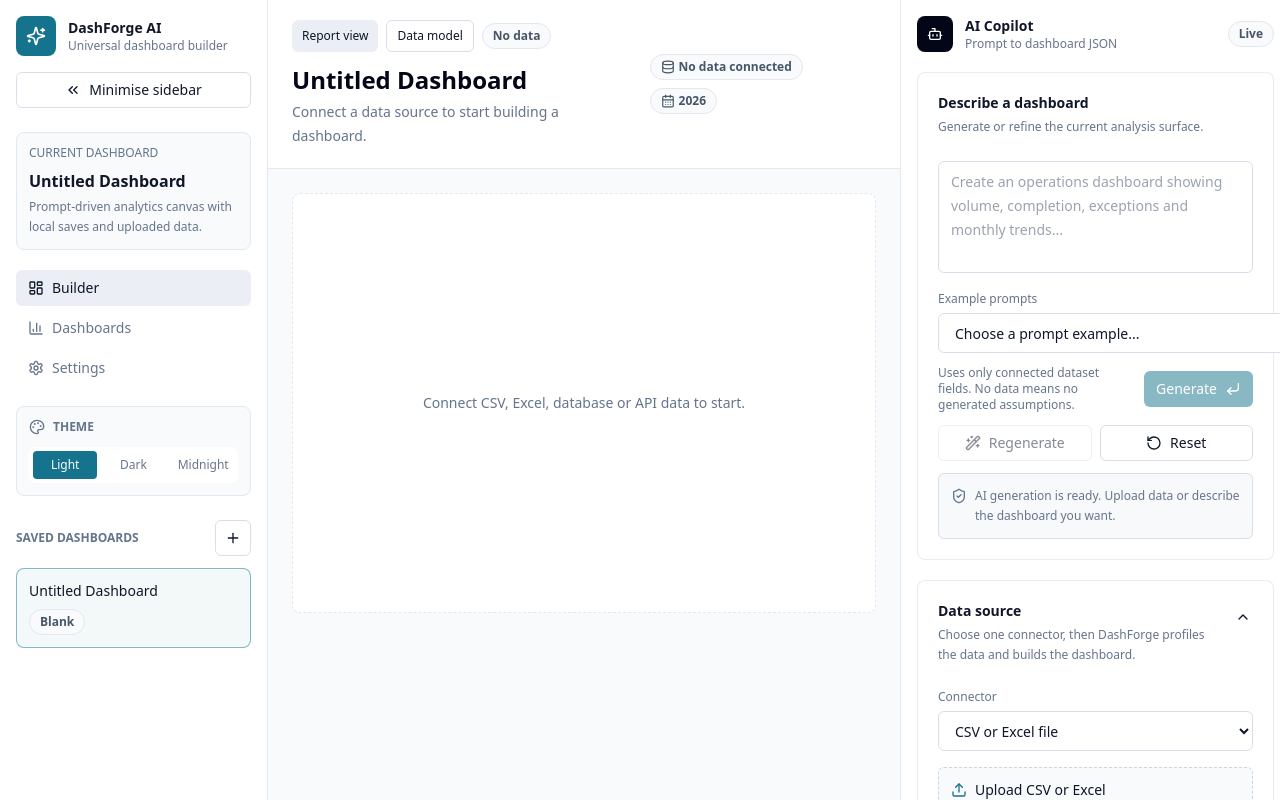
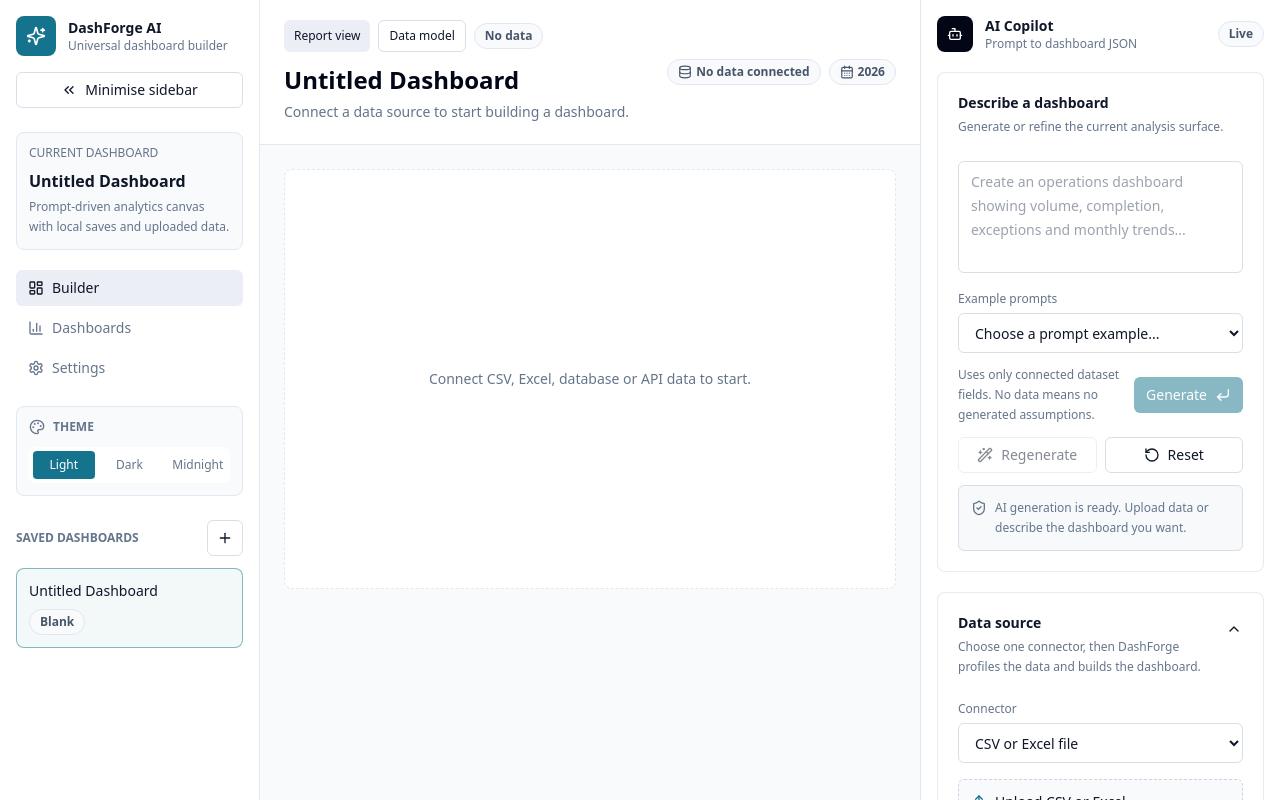
Before and after one commit to ak23shy-gif/ai-dashboard-builder-mvp, a Next.js app: page / in a window 1280 px wide. Shown: the top 800 px of the page. Built offline with nearby package versions, Linux system fonts and the light colour scheme.

Commit message:
Contain dashboard layout and compact header copy

```diff
--- a/app/globals.css
+++ b/app/globals.css
@@ -49,10 +49,23 @@
   border-color: hsl(var(--border));
 }
 
+html,
+body {
+  max-width: 100%;
+  overflow-x: hidden;
+}
+
 body {
   background: hsl(var(--background));
   color: hsl(var(--foreground));
   font-feature-settings: "tnum";
+}
+
+input,
+select,
+textarea,
+button {
+  max-width: 100%;
 }
 
 [data-theme='dark'] body {
--- a/components/ai/AIAssistant.tsx
+++ b/components/ai/AIAssistant.tsx
@@ -151,13 +151,13 @@
   }
 
   return (
-    <aside className="flex min-h-screen w-full flex-col overflow-auto border-l border-slate-200 bg-white px-4 py-4 xl:w-[390px]">
-      <div className="flex items-center justify-between gap-3">
-        <div className="flex items-center gap-3">
+    <aside className="flex h-screen min-w-0 max-w-full flex-col overflow-y-auto overflow-x-hidden border-l border-slate-200 bg-white px-4 py-4">
+      <div className="flex min-w-0 items-center justify-between gap-3">
+        <div className="flex min-w-0 items-center gap-3">
           <div className="flex h-9 w-9 items-center justify-center rounded-lg bg-slate-950 text-white">
             <Bot className="h-4 w-4" />
           </div>
-          <div>
+          <div className="min-w-0">
             <h2 className="text-sm font-semibold">AI Copilot</h2>
             <p className="text-xs text-muted-foreground">Prompt to dashboard JSON</p>
           </div>
@@ -172,17 +172,17 @@
             <p className="mt-1 text-xs leading-5 text-muted-foreground">Generate or refine the current analysis surface.</p>
           </div>
         </CardHeader>
-        <CardContent>
+        <CardContent className="min-w-0">
           <Textarea
             aria-label="Dashboard prompt"
             onChange={(event) => setPrompt(event.target.value)}
             placeholder="Create an operations dashboard showing volume, completion, exceptions and monthly trends..."
             value={prompt}
           />
-          <label className="mt-3 grid gap-1.5 text-xs font-medium text-muted-foreground">
+          <label className="mt-3 grid min-w-0 gap-1.5 text-xs font-medium text-muted-foreground">
             Example prompts
             <select
-              className="h-10 rounded-md border border-border bg-card px-3 text-sm text-foreground outline-none transition hover:border-primary/40 focus-visible:ring-2 focus-visible:ring-primary/20"
+              className="h-10 w-full min-w-0 max-w-full rounded-md border border-border bg-card px-3 text-sm text-foreground outline-none transition hover:border-primary/40 focus-visible:ring-2 focus-visible:ring-primary/20"
               onChange={(event) => handleExampleSelect(event.target.value)}
               value={selectedExample}
             >
@@ -194,9 +194,9 @@
               ))}
             </select>
           </label>
-          <div className="mt-3 flex items-center justify-between gap-3">
-            <p className="text-xs text-muted-foreground">Uses only connected dataset fields. No data means no generated assumptions.</p>
-            <Button disabled={status === 'loading' || !hasConnectedData} onClick={handleGenerate}>
+          <div className="mt-3 grid gap-3 sm:grid-cols-[minmax(0,1fr)_auto] sm:items-center">
+            <p className="min-w-0 text-xs leading-5 text-muted-foreground">Uses only connected dataset fields. No data means no generated assumptions.</p>
+            <Button className="w-full sm:w-auto" disabled={status === 'loading' || !hasConnectedData} onClick={handleGenerate}>
               {status === 'loading' ? 'Sending' : 'Generate'}
               {status === 'loading' ? (
                 <Loader2 className="h-4 w-4 animate-spin" />
@@ -205,7 +205,7 @@
               )}
             </Button>
           </div>
-          <div className="mt-3 grid grid-cols-2 gap-2">
+          <div className="mt-3 grid grid-cols-1 gap-2 sm:grid-cols-2">
             <Button disabled={status === 'loading' || !prompt.trim() || !hasConnectedData} onClick={handleGenerate} variant="outline">
               <Wand2 className="h-4 w-4" />
               Regenerate
@@ -231,7 +231,7 @@
             ) : (
               <ShieldCheck className="mt-0.5 h-4 w-4 shrink-0" />
             )}
-            <span>{message}</span>
+            <span className="min-w-0 break-words">{message}</span>
           </div>
         </CardContent>
       </Card>
--- a/components/dashboard/DashboardCanvas.tsx
+++ b/components/dashboard/DashboardCanvas.tsx
@@ -28,6 +28,23 @@
   startMonth: 1,
   endMonth: 12,
 };
+
+function compactDashboardTitle(title: string) {
+  if (/^https?:\/\//i.test(title) || title.length > 72) {
+    return 'Connected Data Dashboard';
+  }
+
+  return title;
+}
+
+function compactDashboardDescription(description: string | undefined) {
+  if (!description) {
+    return '';
+  }
+
+  const cleaned = description.replace(/\s+/g, ' ').trim();
+  return cleaned.length > 220 ? `${cleaned.slice(0, 217).trim()}...` : cleaned;
+}
 
 type DashboardCanvasProps = {
   dashboardConfig: DashboardConfig;
@@ -67,12 +84,14 @@
   const monthlyData = useMemo(() => groupByMonth(filteredRows), [filteredRows]);
   const channelData = useMemo(() => groupByChannel(filteredRows), [filteredRows]);
   const brandData = useMemo(() => groupByBrand(filteredRows), [filteredRows]);
+  const displayTitle = compactDashboardTitle(dashboardConfig.title);
+  const displayDescription = compactDashboardDescription(dashboardConfig.description);
 
   return (
-    <section className="min-w-0 flex-1 overflow-auto bg-slate-50">
+    <section className="min-w-0 flex-1 overflow-y-auto overflow-x-hidden bg-slate-50">
       <div className="border-b border-slate-200 bg-white px-6 py-5">
         <div className="flex flex-col gap-4 xl:flex-row xl:items-center xl:justify-between">
-          <div>
+          <div className="min-w-0">
             <div className="flex flex-wrap items-center gap-2">
               <Button
                 onClick={() => setActiveView('report')}
@@ -90,15 +109,17 @@
               </Button>
             <Badge>{hasConnectedData ? `${filteredRows.length.toLocaleString('en-GB')} rows` : 'No data'}</Badge>
             </div>
-            <h1 className="mt-3 text-2xl font-semibold tracking-normal text-slate-950">{dashboardConfig.title}</h1>
-            <p className="mt-1 max-w-3xl text-sm leading-6 text-slate-500">
-              {dashboardConfig.description}
-            </p>
+            <h1 className="mt-3 max-w-4xl break-words text-2xl font-semibold tracking-normal text-slate-950">{displayTitle}</h1>
+            {displayDescription && (
+              <p className="mt-1 max-w-3xl overflow-hidden text-ellipsis text-sm leading-6 text-slate-500">
+                {displayDescription}
+              </p>
+            )}
           </div>
-          <div className="flex flex-wrap gap-2">
-            <Badge>
+          <div className="flex min-w-0 flex-wrap gap-2 xl:justify-end">
+            <Badge className="max-w-[220px] truncate">
               <Database className="mr-1 h-3.5 w-3.5" />
-              {sourceLabel}
+              <span className="truncate">{sourceLabel}</span>
             </Badge>
             <Badge>
               <CalendarDays className="mr-1 h-3.5 w-3.5" />
--- a/components/data/DataSourcePanel.tsx
+++ b/components/data/DataSourcePanel.tsx
@@ -184,9 +184,9 @@
   }
 
   return (
-    <Card className="mt-5 border-slate-200/80 shadow-none">
+    <Card className="mt-5 min-w-0 border-slate-200/80 shadow-none">
       <CardHeader>
-        <div>
+        <div className="min-w-0">
           <CardTitle>Data source</CardTitle>
           <p className="mt-1 text-xs leading-5 text-muted-foreground">Choose one connector, then DashForge profiles the data and builds the dashboard.</p>
         </div>
@@ -195,11 +195,11 @@
         </Button>
       </CardHeader>
       {isOpen && (
-        <CardContent>
-          <label className="grid gap-1.5 text-xs font-medium text-muted-foreground">
+        <CardContent className="min-w-0">
+          <label className="grid min-w-0 gap-1.5 text-xs font-medium text-muted-foreground">
             Connector
             <select
-              className="h-10 rounded-md border border-border bg-card px-3 text-sm font-medium text-slate-900 outline-none transition focus-visible:ring-2 focus-visible:ring-primary"
+              className="h-10 w-full min-w-0 max-w-full rounded-md border border-border bg-card px-3 text-sm font-medium text-slate-900 outline-none transition focus-visible:ring-2 focus-visible:ring-primary"
               value={sourceMode}
               onChange={(event) => setSourceMode(event.target.value as SourceMode)}
             >
@@ -272,7 +272,7 @@
               <label className="grid gap-1.5 text-xs font-medium text-muted-foreground">
                 Database type
                 <select
-                  className="h-9 rounded-md border border-border bg-card px-3 text-sm text-slate-900 outline-none transition focus-visible:ring-2 focus-visible:ring-primary"
+                  className="h-9 w-full min-w-0 max-w-full rounded-md border border-border bg-card px-3 text-sm text-slate-900 outline-none transition focus-visible:ring-2 focus-visible:ring-primary"
                   value={connection.provider}
                   onChange={(event) => updateConnection('provider', event.target.value as DatabaseProvider)}
                 >
@@ -343,7 +343,7 @@
                   <label className="grid gap-1.5 text-xs font-medium text-muted-foreground">
                     Table
                     <select
-                      className="h-9 rounded-md border border-border bg-card px-3 text-sm text-slate-900 outline-none transition focus-visible:ring-2 focus-visible:ring-primary"
+                      className="h-9 w-full min-w-0 max-w-full rounded-md border border-border bg-card px-3 text-sm text-slate-900 outline-none transition focus-visible:ring-2 focus-visible:ring-primary"
                       value={selectedTable}
                       onChange={(event) => setSelectedTable(event.target.value)}
                     >
--- a/components/layout/DashboardBuilderShell.tsx
+++ b/components/layout/DashboardBuilderShell.tsx
@@ -178,12 +178,12 @@
   }
 
   return (
-    <main className="min-h-screen bg-background text-foreground">
+    <main className="h-screen max-w-full overflow-hidden bg-background text-foreground">
       <div
         className={
           isSidebarCollapsed
-            ? 'grid min-h-screen grid-cols-1 lg:grid-cols-[76px_minmax(0,1fr)] xl:grid-cols-[76px_minmax(0,1fr)_380px]'
-            : 'grid min-h-screen grid-cols-1 lg:grid-cols-[268px_minmax(0,1fr)] xl:grid-cols-[268px_minmax(0,1fr)_380px]'
+            ? 'grid h-screen max-w-full grid-cols-1 overflow-hidden lg:grid-cols-[76px_minmax(0,1fr)] xl:grid-cols-[76px_minmax(0,1fr)_minmax(320px,360px)]'
+            : 'grid h-screen max-w-full grid-cols-1 overflow-hidden lg:grid-cols-[260px_minmax(0,1fr)] xl:grid-cols-[260px_minmax(0,1fr)_minmax(320px,360px)]'
         }
       >
         <AppSidebar
```
Also changed, not shown: lib/ai/dataContextDashboard.ts (+17 -16 lines).
